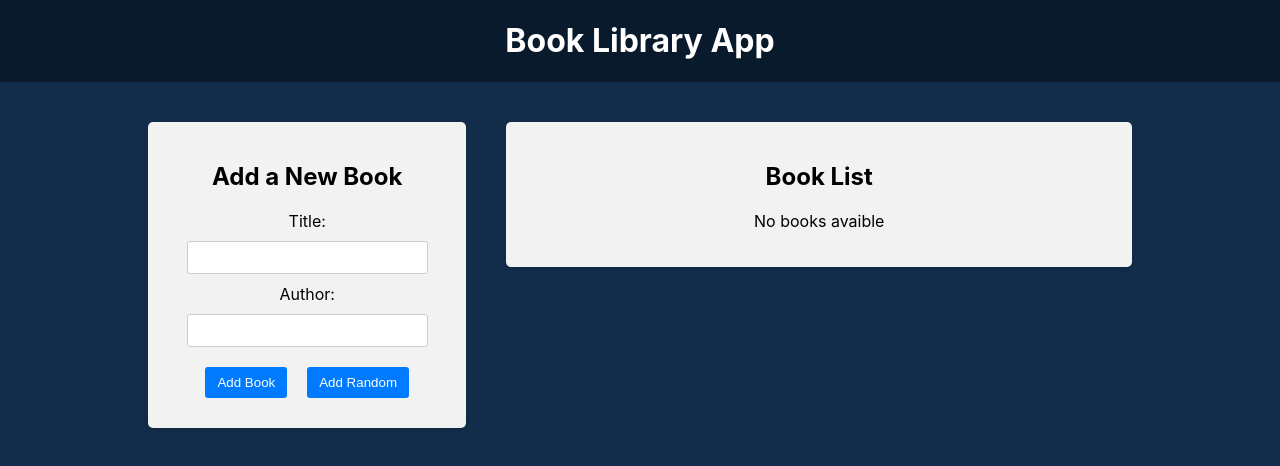
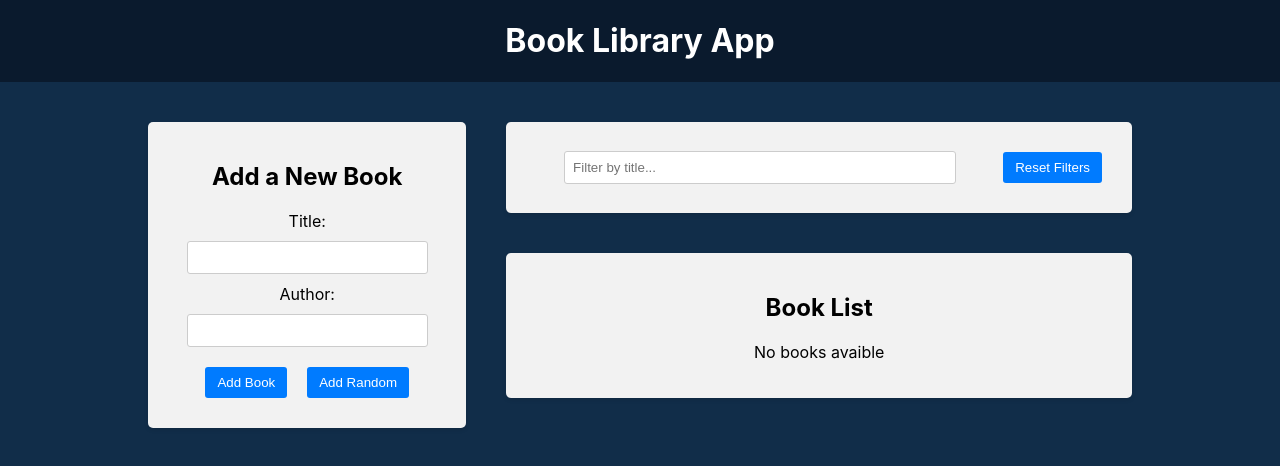
Before and after one commit to 000Ilya000/ReactRedux, a React (Create React App) app in the folder frontend/: page / in a window 1280 px wide. Shown: the top 466 px of the page. Built offline with nearby package versions, Linux system fonts and the light colour scheme.

Commit message:
Filters and reset filters

```diff
--- a/frontend/src/App.jsx
+++ b/frontend/src/App.jsx
@@ -1,6 +1,7 @@
 import "./App.css";
 import BookForm from "./components/BookForm/BookForm";
 import BookList from "./components/BookList/BookList";
+import Filter from "./components/Filter/Filter";
 
 function App() {
   return (
@@ -13,7 +14,7 @@
           <BookForm />
         </div>
         <div className="app-right-column">
-          {/* <Filter /> */}
+          <Filter />
           <BookList />
         </div>
       </main>
--- a/frontend/src/components/BookList/BookList.jsx
+++ b/frontend/src/components/BookList/BookList.jsx
@@ -1,20 +1,29 @@
 import { BsBookmarkStar, BsBookmarkStarFill } from "react-icons/bs";
 import { useDispatch, useSelector } from "react-redux";
 import { deleteBook, toggleBook } from "../../redux/books/actionCreators";
+import { selectTitleFilter } from "../../redux/slices/filterSlice";
 import "./BookList.css";
 
 function BookList(props) {
   const dispatch = useDispatch();
   const books = useSelector((state) => state.books);
+  const titleFilter = useSelector(selectTitleFilter);
+
+  const filtredBooks = books.filter((book) => {
+    const matchesTitle = book.title
+      .toLowerCase()
+      .includes(titleFilter.toLowerCase());
+    return matchesTitle;
+  });
 
   return (
     <div className="app-block book-list">
       <h2>Book List</h2>
-      {books.length === 0 ? (
+      {filtredBooks.length === 0 ? (
         <p>No books avaible</p>
       ) : (
         <ul>
-          {books.map((book, i) => (
+          {filtredBooks.map((book, i) => (
             <li key={book.id}>
               <div className="book-info">
                 {++i}. {book.title} by <strong>{book.author}</strong>
--- a/frontend/src/components/Filter/Filter.jsx
+++ b/frontend/src/components/Filter/Filter.jsx
@@ -1,9 +1,32 @@
+import { useDispatch, useSelector } from "react-redux";
+import {
+  selectTitleFilter,
+  resetFilters,
+  setTitleFilter,
+} from "../../redux/slices/filterSlice";
 import "./Filter.css";
 
 function Filter(props) {
+  const dispatch = useDispatch();
+  const titleFilter = useSelector(selectTitleFilter);
+
   return (
     <div className="app-block filter">
-      <h2>Filters</h2>
+      <div className="filter-row">
+        <div className="filter-group">
+          <input
+            type="text"
+            placeholder="Filter by title..."
+            value={titleFilter}
+            onChange={(e) => {
+              dispatch(setTitleFilter(e.target.value));
+            }}
+          />
+        </div>
+        <button type="button" onClick={() => dispatch(resetFilters())}>
+          Reset Filters
+        </button>
+      </div>
     </div>
   );
 }
--- /dev/null
+++ b/frontend/src/redux/slices/filterSlice.js
@@ -0,0 +1,26 @@
+import { createSlice } from "@reduxjs/toolkit";
+
+const initialState = {
+  title: "",
+};
+
+const filterSlice = createSlice({
+  name: "filter",
+  initialState: initialState,
+  reducers: {
+    setTitleFilter: (state, action) => {
+      // можно возвращать новый объект ссылаясь на прошлый
+      // return { ...state, title: action.payload };
+      // можно менять внутри slice состояние, тк reduxToolkit используем immer
+      state.title = action.payload;
+    },
+    resetFilters: (state) => {
+      return initialState;
+    },
+  },
+});
+
+export const { setTitleFilter, resetFilters } = filterSlice.actions;
+export const selectTitleFilter = (state) => state.filter.title;
+
+export default filterSlice.reducer;
--- a/frontend/src/redux/store.js
+++ b/frontend/src/redux/store.js
@@ -1,9 +1,11 @@
 import { configureStore } from "@reduxjs/toolkit";
 import booksReducer from "./books/reducer";
+import filterReducer from "./slices/filterSlice";
 
 const store = configureStore({
   reducer: {
     books: booksReducer,
+    filter: filterReducer,
   },
 });
 
```
